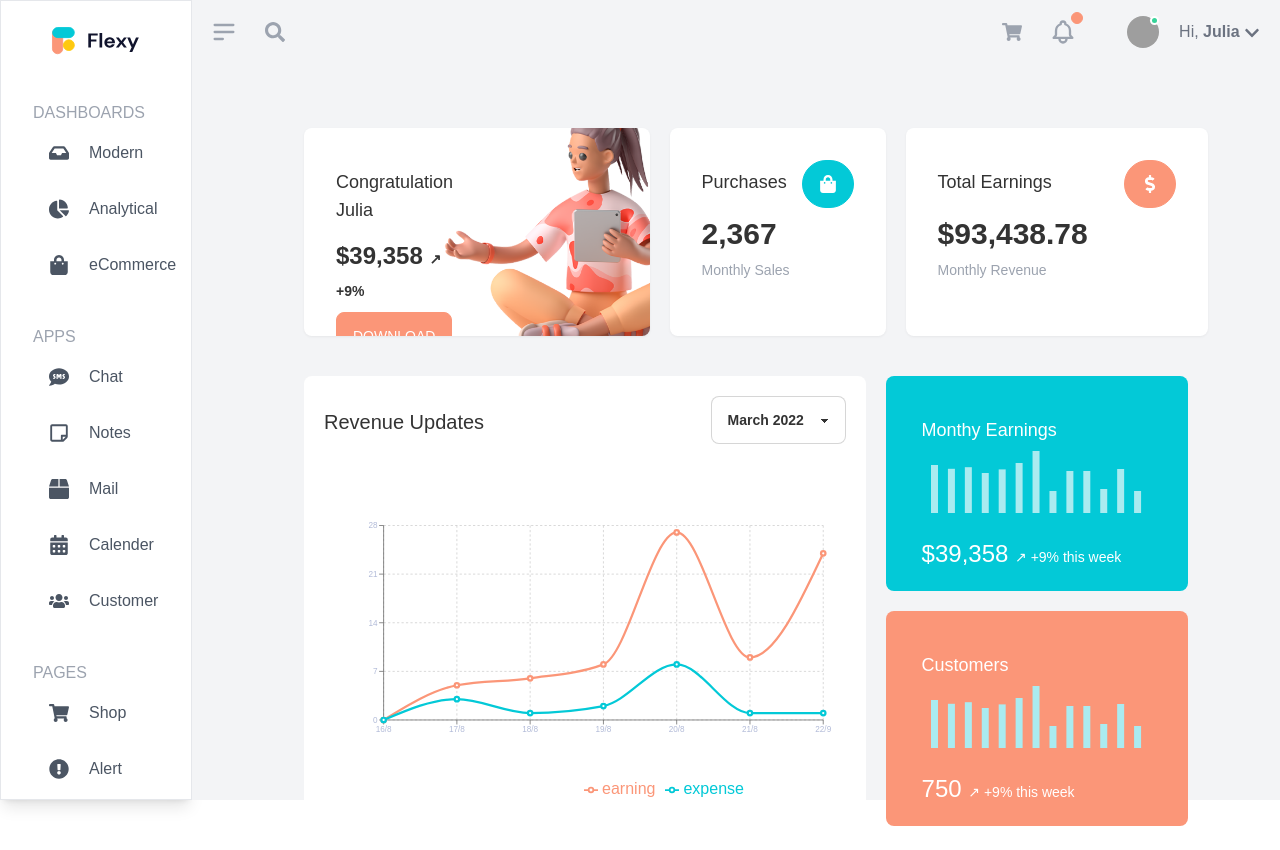
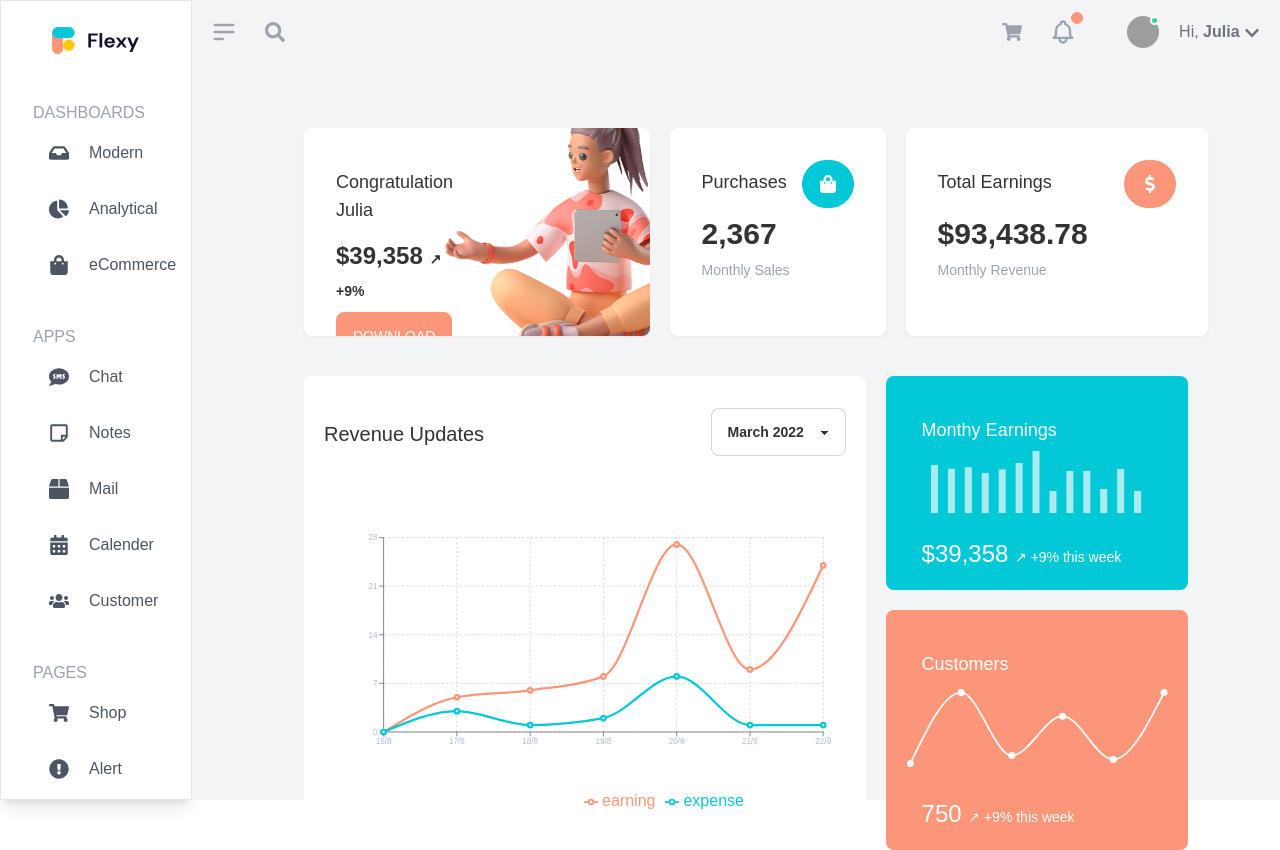
Before and after one commit to Alapottra-troj1n/analytical-dashboard-react, a React (Create React App) app: page / in a window 1280 px wide. Before the commit the page ends 826 px from the top, so only its background shows below. Built offline with nearby package versions, Linux system fonts and the light colour scheme; grey boxes are pictures that could not be loaded.

Commit message:
finished 2nd section

```diff
--- a/src/components/Charts/CustomersLineChart.jsx
+++ b/src/components/Charts/CustomersLineChart.jsx
@@ -1,10 +1,38 @@
 import React from 'react';
+import { Line, LineChart, Tooltip } from 'recharts';
 
 const CustomersLineChart = () => {
+    const data = [
+        {
+
+        monthlySales: 1,
+        },
+        {
+
+          monthlySales: 19,
+        },
+        {
+
+          monthlySales: 3,
+        },
+        {
+
+          monthlySales: 13,
+        },
+        {
+
+          monthlySales: 2,
+        },
+        {
+
+          monthlySales: 19,
+        }
+      ];
     return (
-        <div>
-
-        </div>
+        <LineChart width={300} height={100} data={data}>
+        <Line type="monotone" dataKey="monthlySales" stroke="#FFFFFF" strokeWidth={2} />
+        <Tooltip />
+      </LineChart>
     );
 };
 
--- a/src/components/Modern.jsx
+++ b/src/components/Modern.jsx
@@ -3,6 +3,7 @@ import girl from '../assets/welcome-bg2-2x-svg.e15f0c3a.svg'
 import { FaShoppingBag, FaDollarSign } from 'react-icons/fa';
 import LineChartOne from './Charts/LineChartOne';
 import BarChartOne from './Charts/BarChartOne';
+import CustomersLineChart from './Charts/CustomersLineChart';
 
 
 const Modern = () => {
@@ -46,7 +47,7 @@ const Modern = () => {
 
                 <div className="grid grid-cols-[65%,35%] px-28 items-center gap-5 mt-10">
 
-                    <div className=" bg-white py-5 flex  flex-col justify-center px-5 rounded-lg">
+                    <div className=" bg-white py-5 flex flex-1 h-full flex-col justify-center px-5 rounded-lg">
                         <div className='flex justify-between'>
                             <h2 className="text-left text-xl font-medium mt-3 mb-10">Revenue Updates</h2>
                             <select class="select max-w-xs select-bordered">
@@ -74,7 +75,7 @@ const Modern = () => {
                         <div className="bg-primary py-5 flex flex-col px-5 rounded-lg flex-1" >
                             <h2 className="pt-5 ml-4 text-white font-medium text-lg">Customers</h2>
                             <div className="flex  items-center justify-center" >
-                            <BarChartOne/>
+                            <CustomersLineChart/>
 
                             </div>
                             <h2 className="pt-5 ml-4 text-white font-medium text-2xl">750 <span className="text-sm">↗︎ +9% this week</span> </h2>
```
